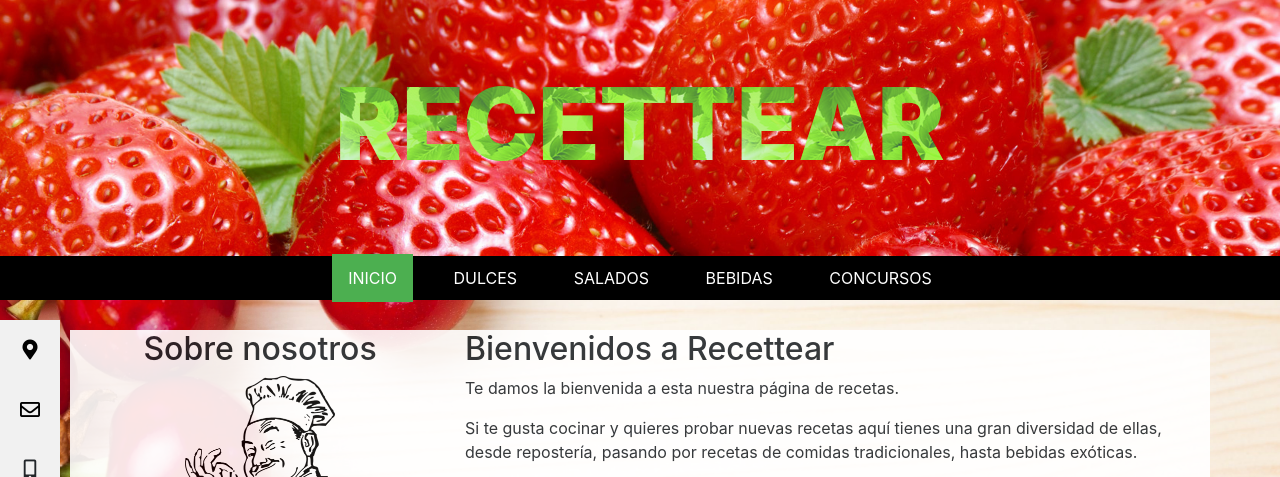
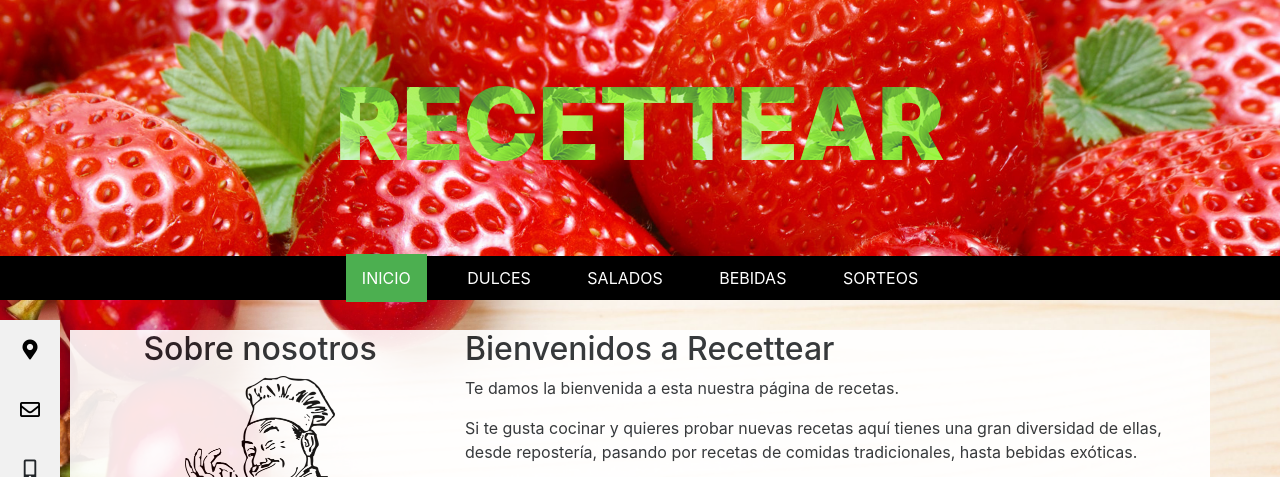
Before and after one commit to Kirissuno/Recettear, a plain HTML site: page index.html in a window 1280 px wide. Shown: the top 477 px of the page. Drawn offline with nearby package versions, Linux system fonts and the light colour scheme.

Commit message:
v1.01 Error sorteos en índice corregido

```diff
--- a/index.html
+++ b/index.html
@@ -35,7 +35,7 @@
 					<a href="otros/bebidas.html">Bebidas</a>
 				</li>
 				<li>
-					<a href="otros/sorteos.html">Concursos</a>
+					<a href="otros/sorteos.html">Sorteos</a>
 				</li>
 			</ul>
 		</div>
```
